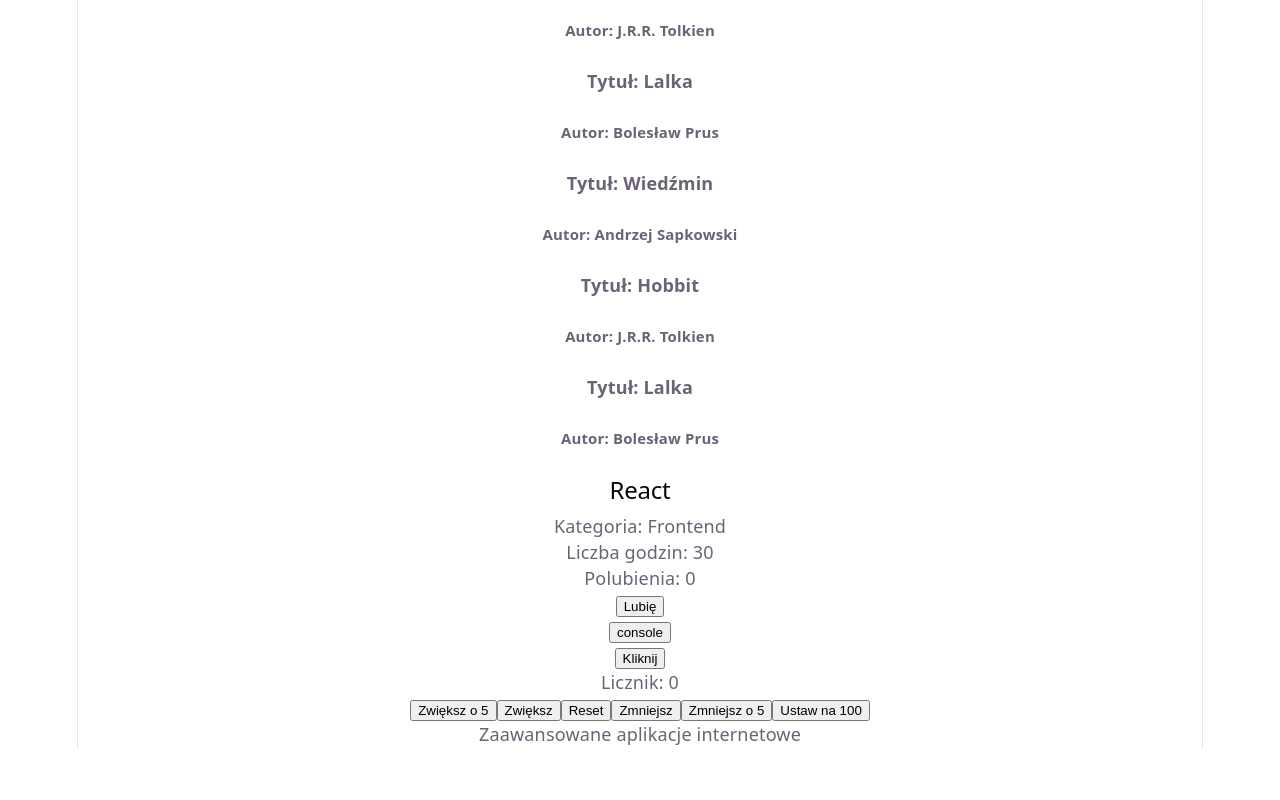
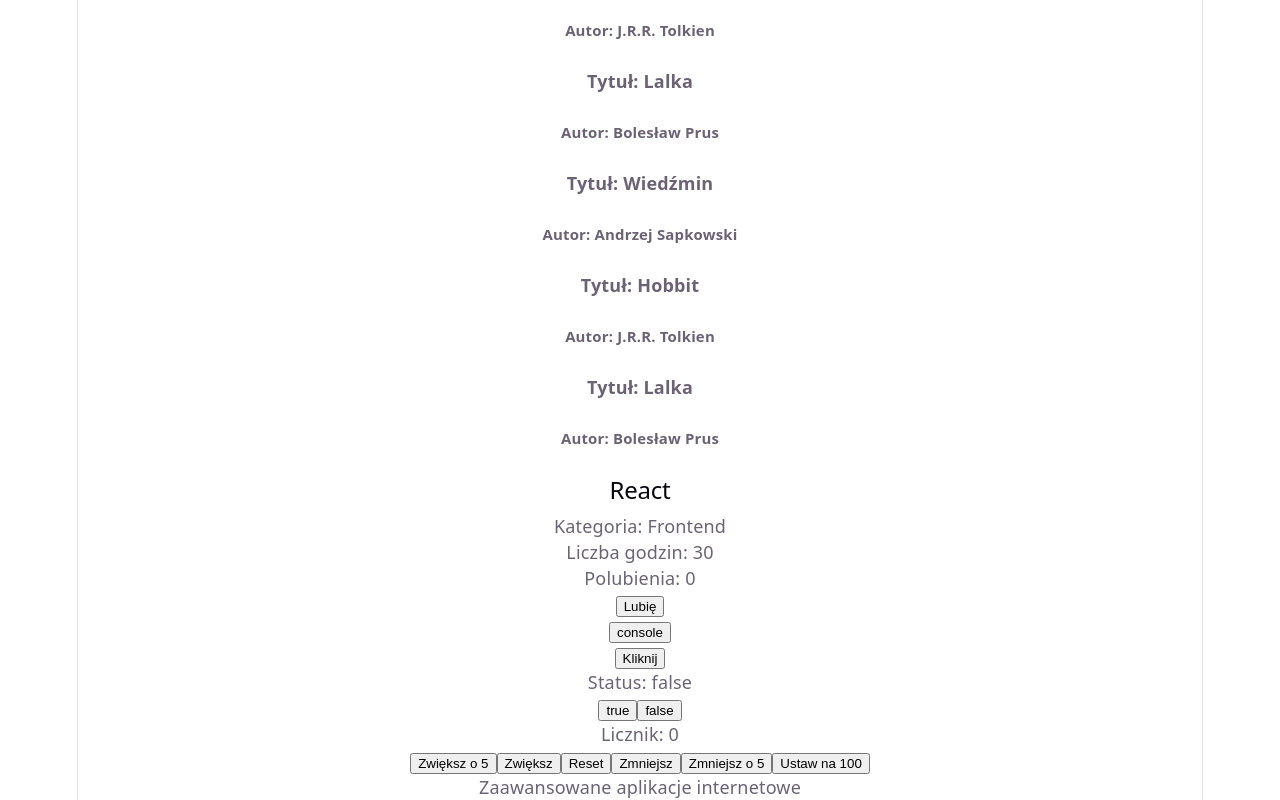
Before and after one commit to HubertKukla67/HK_13_WebTech, a React (Vite) app: page / in a window 1280 px wide. Shown: the part 2260-3060 px from the top of the page. Before the commit the page ends 3008 px from the top, so only its background shows below. Built offline with nearby package versions, Linux system fonts and the light colour scheme.

Commit message:
React_06_07.2

```diff
--- a/src/App.jsx
+++ b/src/App.jsx
@@ -14,7 +14,7 @@ import Samochody from "./components/samochody";
 import Book from "./components/Book";
 import Product from './components/Product'
 import Counter from './components/Counter'
-
+import Bool from './components/Bool'
 
 function App() {
 
@@ -200,6 +200,8 @@ function App() {
           Kliknij
         </button>
 
+         <Bool></Bool>
+
           <Counter/>
 
 
--- a/src/components/Bool.jsx
+++ b/src/components/Bool.jsx
@@ -1,5 +1,16 @@
 import { useState } from "react";
 export default function Bool()
 {
+    const [state, stateChanger] = useState(false);
+
+    return(
+        <div>
+            <p>Status: {state.toString()}</p>
+            <button onClick={() => stateChanger(true)}>true</button>
+            <button onClick={() => stateChanger(false)}>false</button>
+
+        </div>
+
+    );
 
 }
```
